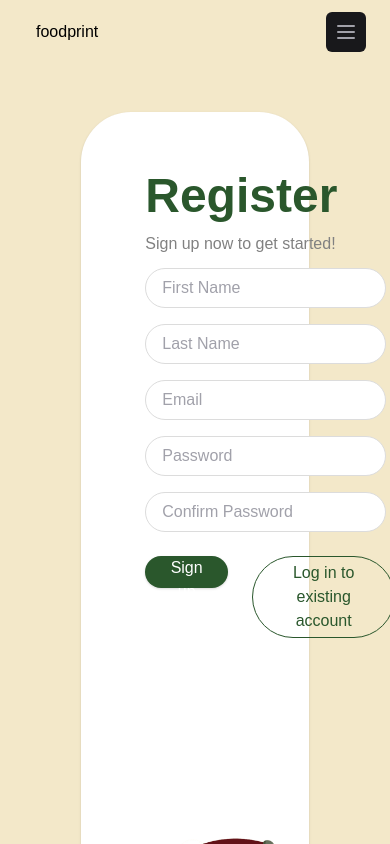
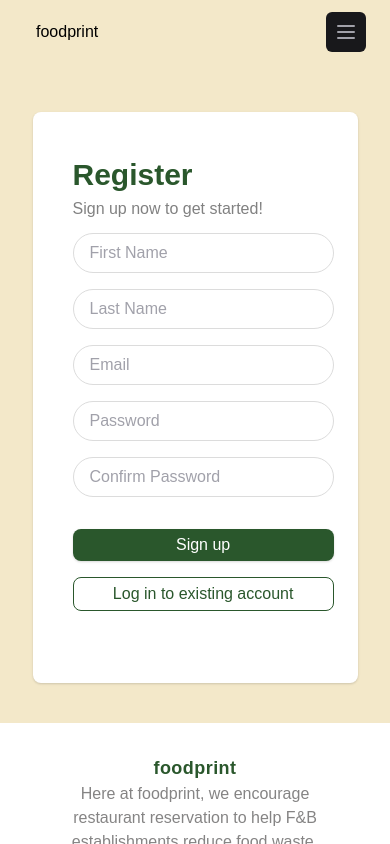
Before and after one commit to cs203g2t10/foodprint-frontend, a React (Create React App) app: page /register in a window 390 px wide. Shown: the top 844 px of the page. Built offline with nearby package versions, Linux system fonts and the light colour scheme.

Commit message:
responsive register

```diff
--- a/src/pages/Register.tsx
+++ b/src/pages/Register.tsx
@@ -52,62 +52,62 @@ const Register = () => {
     }
 
     return (
-        <div className="bg-yellow-standard h-screen ">
+        <div className="bg-yellow-standard md:h-screen ">
             <div className="flex justify-center">
-                <div className="mt-12 mb-10 bg-white-standard w-7/12 grid md:grid-cols-2 shadow-xxl shadow rounded-xxl">
-                    <div className="ml-16 mt-12 mb-10">
-                        <h1 className="text-5xl font-bold text-green-standard">Register</h1>
+                <div className="mt-12 mb-10 bg-white-standard md:w-7/12 w-10/12 grid md:grid-cols-2 shadow-xxl shadow rounded-lg">
+                    <div className="md:ml-16 ml-10 md:mt-12 mt-10 mb-10">
+                        <h1 className="md:text-5xl text-3xl font-bold text-green-standard">Register</h1>
                         <h2 className="text-grey-lighter mb-2">Sign up now to get started!</h2>
 
                         <div className="mb-2">
-                            <input className="focus:outline-none px-4 py-1 my-1 h-10 rounded-full border border-grey-lightest md:w-full"
+                            <input className="focus:outline-none px-4 py-1 my-1 h-10 rounded-full border border-grey-lightest md:w-full w-11/12"
                                 placeholder="First Name"
                                 value={firstName}
+                                disabled={successfulReg}
                                 onChange={e => setFirstName(e.target.value)} />
                         </div>
 
                         <div className="mb-2">
-                            <input className="focus:outline-none px-4 py-1 my-1 h-10 rounded-full border border-grey-lightest md:w-full"
+                            <input className="focus:outline-none px-4 py-1 my-1 h-10 rounded-full border border-grey-lightest md:w-full w-11/12"
                                 placeholder="Last Name"
                                 value={lastName}
+                                disabled={successfulReg}
                                 onChange={e => setLastName(e.target.value)} />
                         </div>
 
                         <div className="mb-2">
-                            <input className="focus:outline-none px-4 py-1 my-1 h-10 rounded-full border border-grey-lightest md:w-full"
+                            <input className="focus:outline-none px-4 py-1 my-1 h-10 rounded-full border border-grey-lightest md:w-full w-11/12"
                                 placeholder="Email"
                                 type="email"
+                                disabled={successfulReg}
                                 onChange={e => setEmail(e.target.value)} />
                         </div>
 
                         <div className="mb-2">
-                            <input className="focus:outline-none px-4 py-1 my-1 h-10 rounded-full border border-grey-lightest md:w-full"
+                            <input className="focus:outline-none px-4 py-1 my-1 h-10 rounded-full border border-grey-lightest md:w-full w-11/12"
                                 placeholder="Password"
                                 type="password"
+                                disabled={successfulReg}
                                 onChange={e => setPassword(e.target.value)} />
                         </div>
 
                         <div className="">
-                            <input className="focus:outline-none px-4 py-1 my-1 h-10 rounded-full border border-grey-lightest md:w-full"
+                            <input className="focus:outline-none px-4 py-1 my-1 h-10 rounded-full border border-grey-lightest md:w-full w-11/12"
                                 placeholder="Confirm Password"
                                 type="password"
+                                disabled={successfulReg}
                                 onChange={e => setConfirmPassword(e.target.value)} />
                         </div>
 
+                        <h1 className="text-sm text-red-standard mt-2">{error}</h1>
 
-                        {
-                            (error ? <>
-                                <h1 className="text-sm text-red-standard mt-2">{error}</h1>
-                            </>
-                                : <></>)
-                        }
                         {
                             (successfulReg ? <div className="text-green-standard mt-2">We have sent you an email!</div> : <div className=""></div>)
                         }
 
-                        <div className="pt-5 flex mb-8">
-                            <button className="rounded-xl px-5 w-32 bg-green-standard text-white-standard shadow hover:shadow-md text-center h-8" disabled={!validateForm}
-                                onClick={userRegister}>
+                        <div className="pt-5 grid grid-cols-1 md:grid-cols-2 mb-8 justify-start gap-y-4">
+                            <button className="rounded-lg px-5 md:w-32 w-11/12 bg-green-standard text-white-standard shadow hover:shadow-md text-center h-8" disabled={!validateForm || successfulReg}
+                                onClick={userRegister} >
                                 <span id="button-text">
                                     {processing ? (
                                         <BeatLoader size="9" color="#daeddb" />
@@ -117,11 +117,11 @@ const Register = () => {
                                 </span>
                             </button>
 
-                            <Link to="/login" className="text-center ml-6 py-1 px-5 w-full self-end rounded-full border-green-standard text-green-standard border">Log in to existing account</Link>
+                            <Link to="/login" className="text-center py-1 md:w-64 w-11/12 rounded-lg border-green-standard text-green-standard border">Log in to existing account</Link>
                         </div>
                     </div>
                     <div>
-                        <img className="transform scale-95 my-auto mt-28" src="/images/register.png" alt="register illustration" />
+                        <img className="transform scale-95 my-auto mt-28 hidden md:block" src="/images/register.png" alt="register illustration" />
                     </div>
                 </div>
             </div>
```
